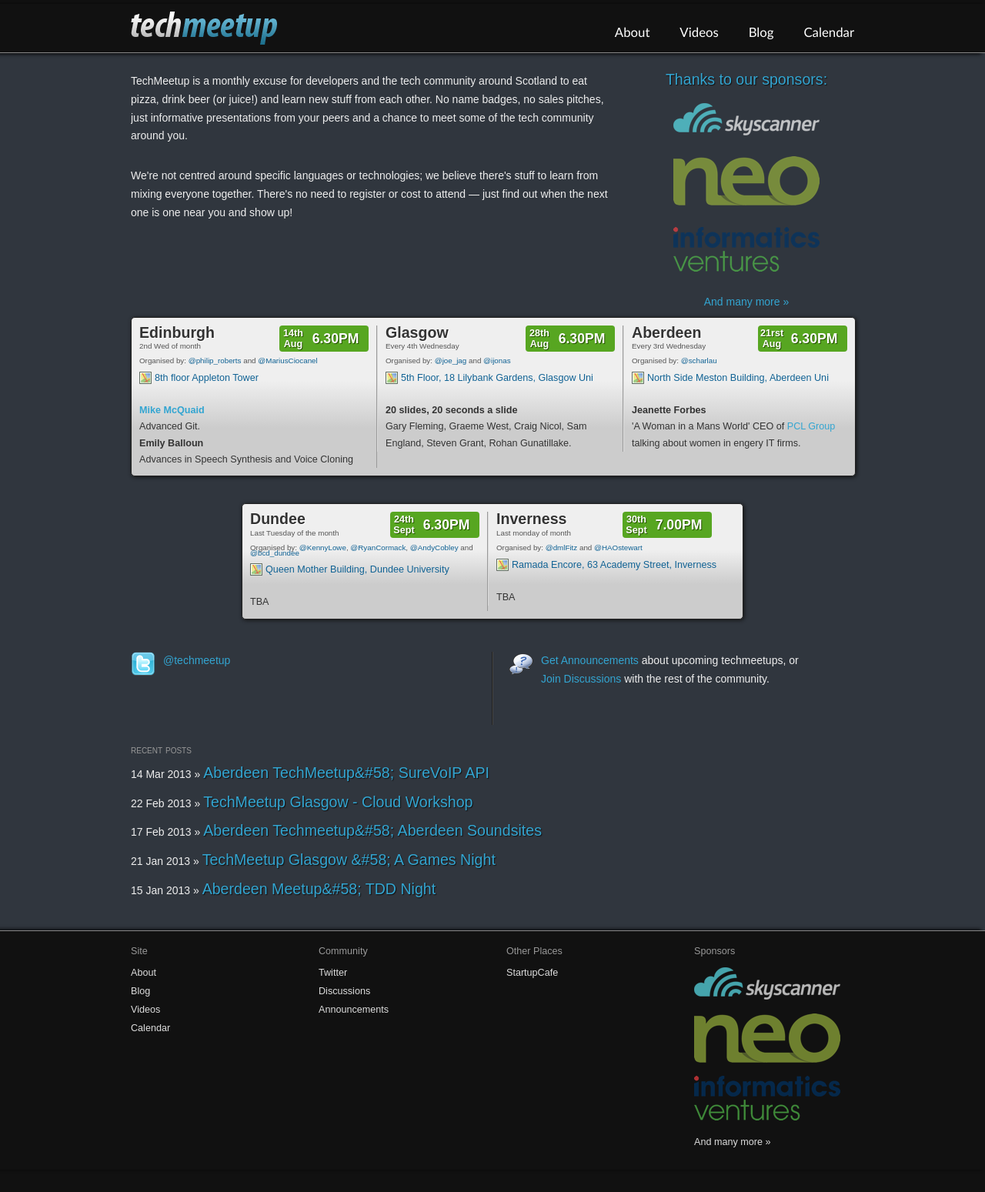
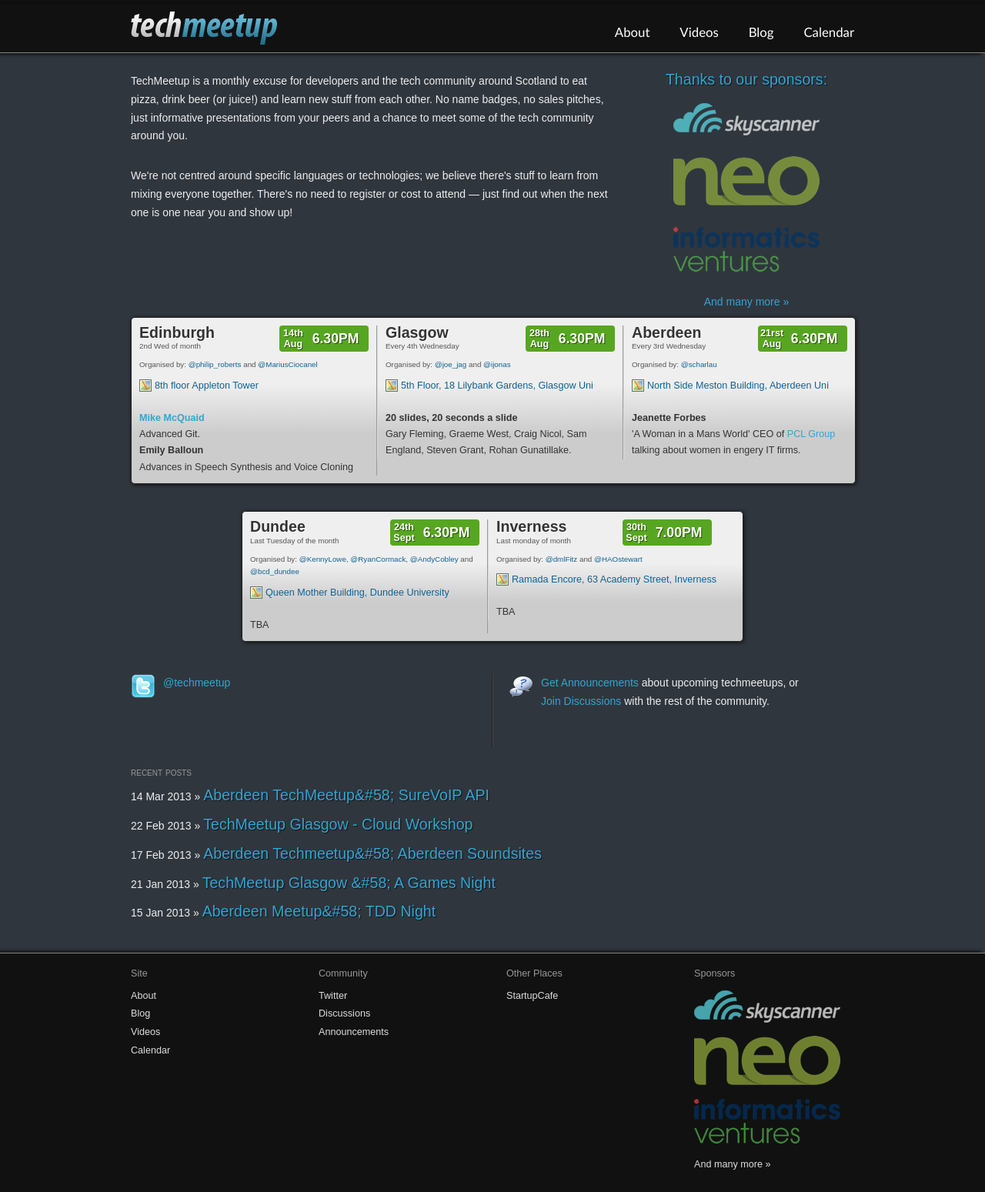
Before and after one commit to techmeetup/techmeetup.co.uk, a Jekyll site: the page built from index.html, in a window 1280 px wide. Shown: the whole page at 77% size. Built offline with Jekyll 4.4.1, drawn with Linux system fonts in a browser that asks for light colours; Markdown is read by kramdown in place of the engine named in the settings; before the commit the page ends 1520 px from its top, so only the background shows below that.

Commit message:
Fixing line height for overlapping organisers text

```diff
--- a/static/css/desktop.css
+++ b/static/css/desktop.css
@@ -405,6 +405,6 @@
 #head { min-height: 240px; overflow: auto; }
 
 .organiser {  text-decoration : none; color: #106294; }
-.cities .organisers { top:-5px; color:#555; font-size:70%; line-height:70%; margin-bottom: 1em; }
+.cities .organisers { top:-5px; color:#555; font-size:70%; margin-bottom: 1em; }
 
 #secondcities { width: 650px; margin: 0 auto; margin-bottom: 3em; }
```
